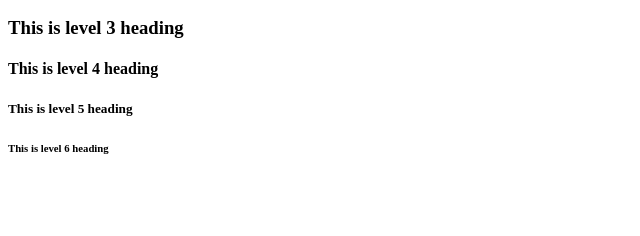
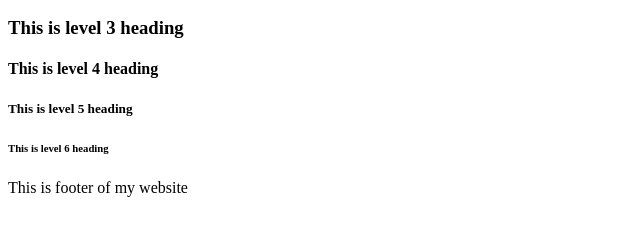
Before and after one commit to MiulesiKulasekara/HTML, a plain HTML site: page 2_Header_Footer/index.html in a window 1280 px wide. Shown: the part 168-404 px from the top of the page, without its empty margins (0-640 px from the left). Drawn offline with Linux system fonts and the light colour scheme.

Commit message:
Headr and Footer tags

```diff
--- a/2_Header_Footer/index.html
+++ b/2_Header_Footer/index.html
@@ -21,6 +21,7 @@
 
     <!--Footer tag == Use for difine a footer which is at
     bottom area of the web page-->
+    <footer>This is footer of my website</footer>
 
 </body>
 </html>
```
